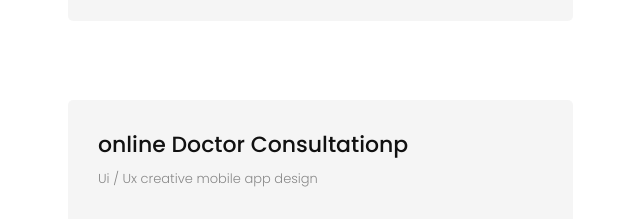
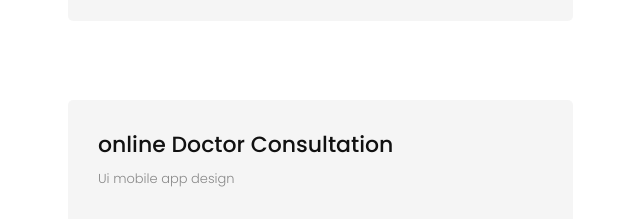
Before and after one commit to vinay4656/vinay-personal, a plain HTML site: page index.html in a window 1280 px wide. Shown: the part 3220-3439 px from the top of the page, 27-667 px from the left. Drawn offline with Linux system fonts and the light colour scheme; files whose address does not match are found by name.

Commit message:
Update index.html

```diff
--- a/index.html
+++ b/index.html
@@ -351,8 +351,8 @@
                     <div class="col-md-6 items web graphic wow fadeInUp" data-wow-delay=".4s">
                         <div class="item-img">
                             <div class="cont">
-                                <h6>online Doctor Consultationp</h6>
-                                <p>Ui / Ux creative mobile app design</p>
+                                <h6>online Doctor Consultation</h6>
+                                <p>Ui  mobile app design</p>
                             </div>
                             <a href="https://dribbble.com/shots/16067038-Doctor-Diary" target="_blank"class="rota">
                                 <img src="img/portfolio/freelancer/4.jpg" alt="image">
```
